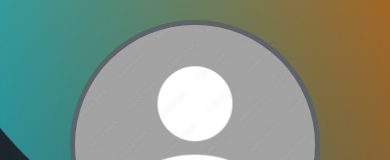
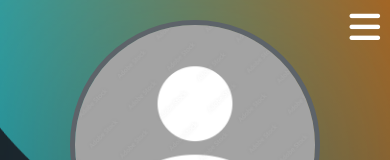
Before and after one commit to lucascapistrant/g-fisher-music-website, a Vue app: page / in a window 390 px wide. Shown: the top 160 px of the page. Built offline with nearby package versions, Linux system fonts and the light colour scheme.

Commit message:
navigation mobile animation

```diff
--- a/public/index.html
+++ b/public/index.html
@@ -6,6 +6,10 @@
     <meta name="viewport" content="width=device-width,initial-scale=1.0" />
     <link rel="icon" href="<%= BASE_URL %>favicon.ico" />
     <title>George Fisher's Music Portfolio</title>
+    <script
+      src="https://kit.fontawesome.com/604024801b.js"
+      crossorigin="anonymous"
+    ></script>
   </head>
   <body>
     <noscript>
--- a/src/App.vue
+++ b/src/App.vue
@@ -2,18 +2,20 @@
   <div class="container">
     <div id="mouse-effect" v-if="isDisplay"></div>
     <div id="blur"></div>
-
+    <NavBar/>
     <Info/>
   </div>
 </template>
 
 <script>
-import Info from './components/Info.vue'
+import Info from './components/Info.vue';
+import NavBar from './components/NavBar.vue';
 
 export default {
   name: 'App',
   components: {
-    Info
+    Info,
+    NavBar
   },
   data() {
     return {
--- /dev/null
+++ b/src/components/NavBar.vue
@@ -0,0 +1,126 @@
+<template>
+  <nav class="navBar">
+    <i class="navBar__icon fa-solid fa-bars" id="navBarIcon"></i>
+    <div class="navBar__body collapsable__content" v-if="isOpen">
+        <a href="./" class="navBar__link music">music</a>
+        <a href="./" class="navBar__link colorMode-toggle">Dark/light</a>
+    </div>
+</nav>
+</template>
+
+<script>
+export default {
+    name: 'NavBar',
+    methods: {
+        openNav() {
+            this.isOpen = !this.isOpen;
+
+            if (this.isOpen) {
+                this.navBarIcon.classList.remove('rotate-reverse');
+                this.navBarIcon.classList.add('rotate-forward');
+            } else {
+                this.navBarIcon.classList.remove('rotate-forward');
+                this.navBarIcon.classList.add('rotate-reverse');
+            }
+
+            setTimeout(() => {
+                this.navBar.classList.toggle('open');
+            }, 300);
+        }
+
+    },
+    data() {
+        return {
+            isOpen: false,
+        }
+    },
+    mounted() {
+        this.navBar = document.querySelector('.navBar');
+        this.navBarIcon = document.getElementById('navBarIcon');
+
+        this.navBarIcon.addEventListener("click", this.openNav);
+    }
+}
+</script>
+
+<style>
+.navBar {
+  position: fixed;
+  top: 0;
+  right: 0;
+  width: 100vw;
+  height: 100vh;
+  z-index: 10;
+}
+
+.navBar__icon {
+  position: absolute;
+  top: 10px;
+  right: 10px;
+  font-size: 3.5rem;
+  color: white;
+  cursor: pointer;
+  z-index: 2;
+}
+
+.navBar__body {
+    height: 100vh;
+    display: none;
+    padding: 51px;
+    color: white;
+}
+
+.navBar.open .navBar__body {
+    display: flex;
+    flex-direction: column;
+    animation: slideIn .7s ease forwards;
+}
+
+.navBar__link {
+    display: block;
+    margin: 10px 0;
+    color: var(--color-text);
+    font-size: 4rem;
+    text-decoration: none;
+}
+
+@keyframes slideIn {
+  from {
+    transform: translate(100%, -100%);
+    background: #333;
+    border-radius: 0 0 0 70%;
+  }
+  to {
+    transform: translate(0);
+    background: #333;
+    border-radius: 0;
+  }
+}
+
+@keyframes rotateForward {
+  from {
+    transform: rotate(0deg);
+  }
+  to {
+    transform: rotate(45deg);
+  }
+}
+
+@keyframes rotateReverse {
+  from {
+    transform: rotate(45deg);
+  }
+  to {
+    transform: rotate(0deg);
+  }
+}
+
+.rotate-forward {
+  animation: rotateForward .5s cubic-bezier(0.615, -2, 0.735, 0.045) forwards;
+}
+
+.rotate-reverse {
+  animation: rotateReverse .5s cubic-bezier(0.615, -2, 0.735, 0.045) forwards;
+}
+
+</style>
```
Also changed, not shown: src/assets/styles/global.css (+9 -0 lines).
